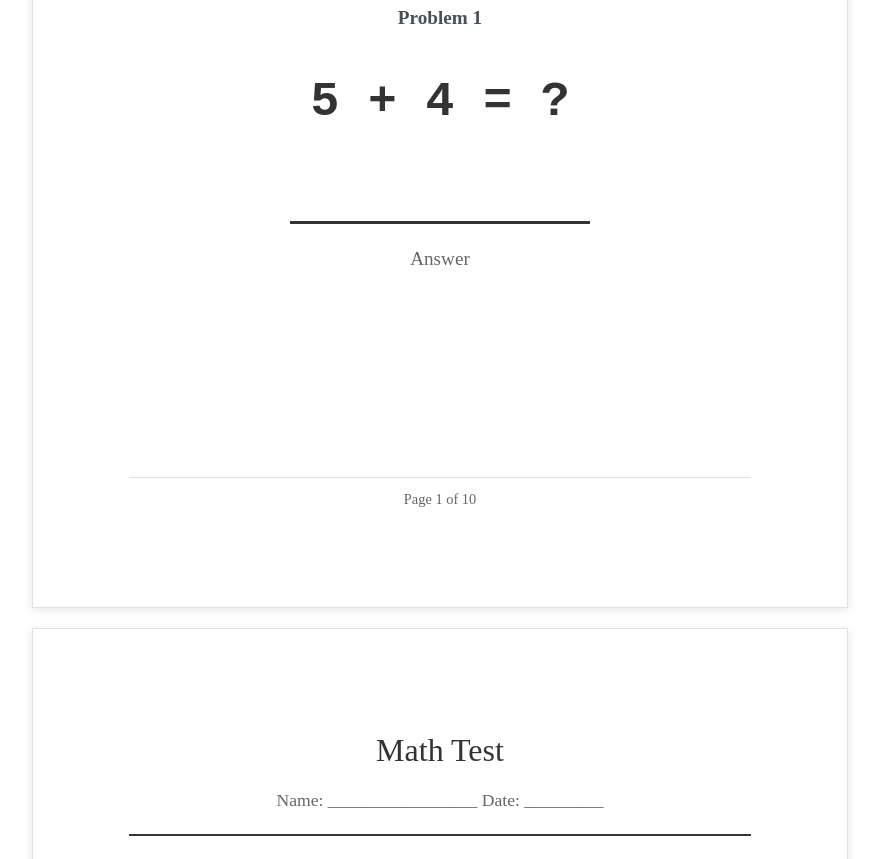
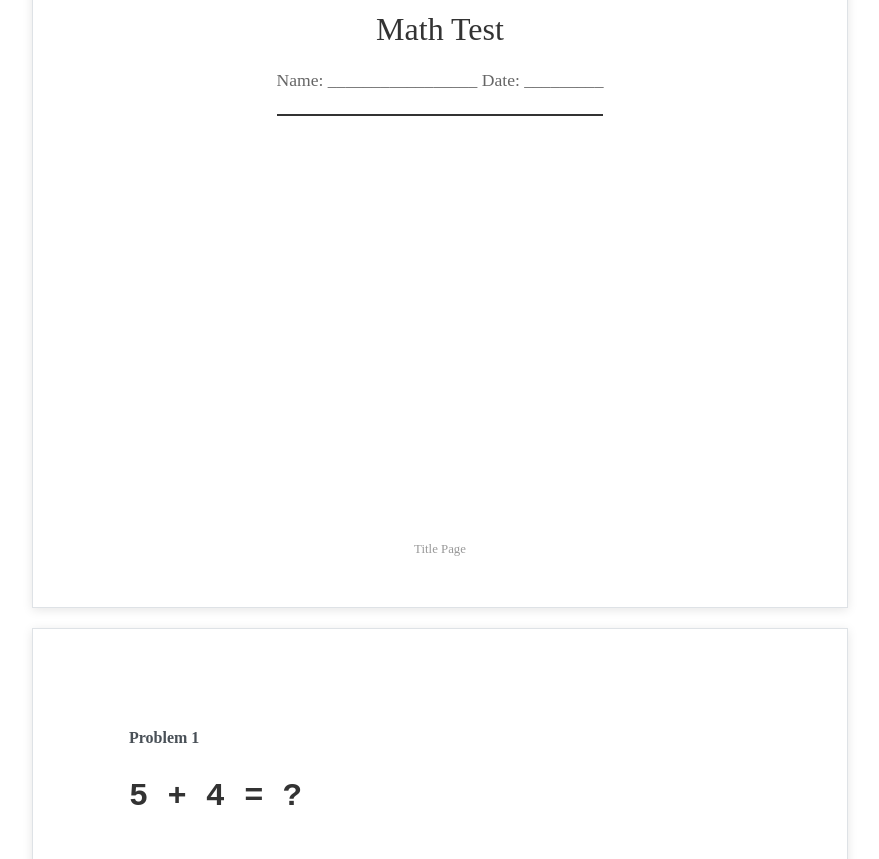
Before and after one commit to msimonFEG/msimonFEG.github.io, a plain HTML site: page test001.html in a window 1280 px wide. Shown: the part 733-1592 px from the top of the page, without its empty margins (200-1079 px from the left). Drawn offline with Linux system fonts and the light colour scheme.

Commit message:
Update style and seperate a first page for a title.

```diff
--- a/test001.html
+++ b/test001.html
@@ -145,6 +145,13 @@
             flex-direction: column;
             justify-content: space-between;
             box-shadow: 0 2px 10px rgba(0, 0, 0, 0.1);
+            position: relative;
+        }
+
+        .title-page {
+            justify-content: center;
+            align-items: center;
+            text-align: center;
         }
 
         .test-header {
@@ -169,44 +176,48 @@
             flex-grow: 1;
             display: flex;
             flex-direction: column;
-            justify-content: center;
-            align-items: center;
+            justify-content: flex-start;
+            align-items: flex-start;
+            padding-top: 0;
         }
 
         .problem-number {
-            font-size: 1.2rem;
+            font-size: 1rem;
             font-weight: bold;
-            margin-bottom: 30px;
+            margin-bottom: 20px;
             color: #495057;
         }
 
         .math-expression {
-            font-size: 3rem;
+            font-size: 2rem;
             font-weight: bold;
-            margin-bottom: 60px;
-            text-align: center;
+            margin-bottom: 40px;
+            text-align: left;
             font-family: 'Courier New', monospace;
         }
 
         .answer-line {
-            width: 300px;
-            height: 3px;
-            background: #333;
-            margin: 20px 0;
+            width: 200px;
+            height: 2px;
+            background: #666;
+            margin: 15px 0;
         }
 
         .answer-space {
-            text-align: center;
-            font-size: 1.2rem;
-            color: #666;
+            text-align: left;
+            font-size: 1rem;
+            color: #888;
         }
 
         .page-footer {
             text-align: center;
-            font-size: 0.9rem;
-            color: #666;
-            border-top: 1px solid #dee2e6;
-            padding-top: 10px;
+            font-size: 0.8rem;
+            color: #999;
+            padding-top: 5px;
+            position: absolute;
+            bottom: 0.5in;
+            left: 50%;
+            transform: translateX(-50%);
         }
 
         .page-break {
@@ -286,6 +297,21 @@
             const container = document.getElementById('testContainer');
             container.innerHTML = '';
 
+            // Create title page
+            const titlePage = document.createElement('div');
+            titlePage.className = 'problem-page title-page page-break';
+            titlePage.innerHTML = `
+                <div class="test-header">
+                    <div class="test-title">Math Test</div>
+                    <div class="test-info">Name: _________________ Date: _________</div>
+                </div>
+                <div class="page-footer">
+                    Title Page
+                </div>
+            `;
+            container.appendChild(titlePage);
+
+            // Create problem pages
             for (let i = 1; i <= numProblems; i++) {
                 const num1 = generateRandomNumber(minValue, maxValue);
                 const num2 = generateRandomNumber(minValue, maxValue);
@@ -324,10 +350,6 @@
                 }
 
                 problemPage.innerHTML = `
-                    <div class="test-header">
-                        <div class="test-title">Math Test</div>
-                        <div class="test-info">Name: _________________ Date: _________</div>
-                    </div>
                     <div class="problem-content">
                         <div class="problem-number">Problem ${i}</div>
                         <div class="math-expression">${expression} = ?</div>
@@ -337,7 +359,7 @@
                         </div>
                     </div>
                     <div class="page-footer">
-                        Page ${i} of ${numProblems}
+                        Page ${i + 1} of ${numProblems + 1}
                     </div>
                 `;
 
```
